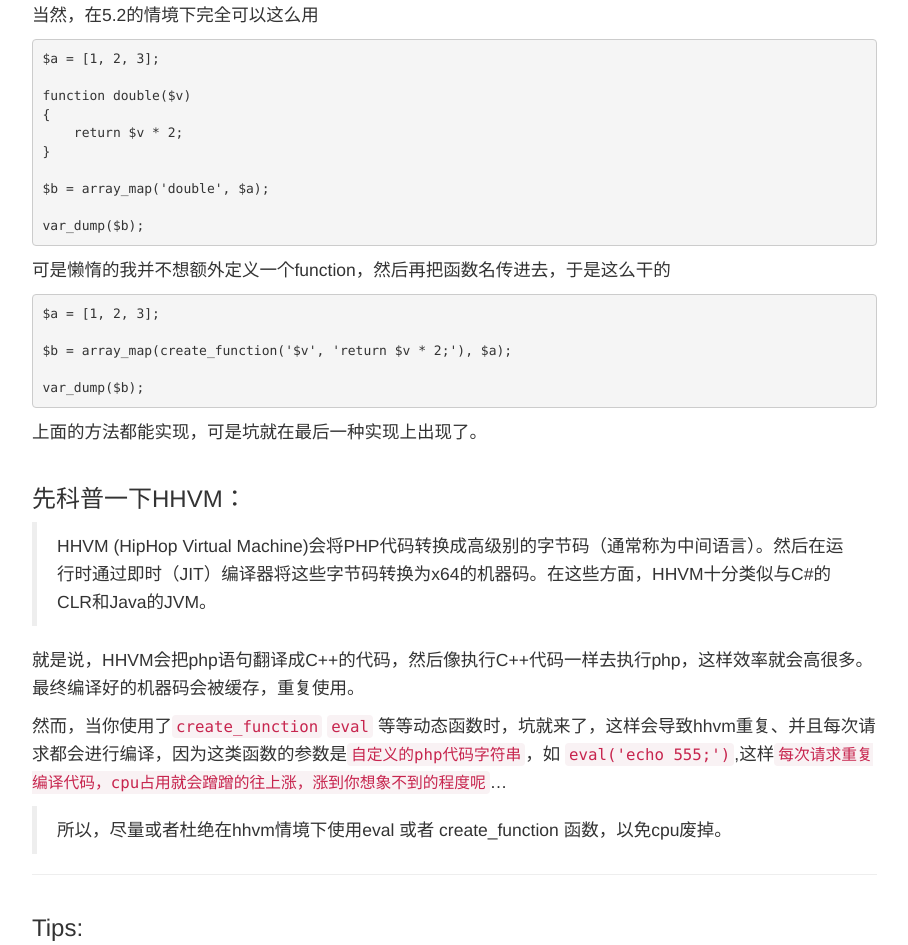
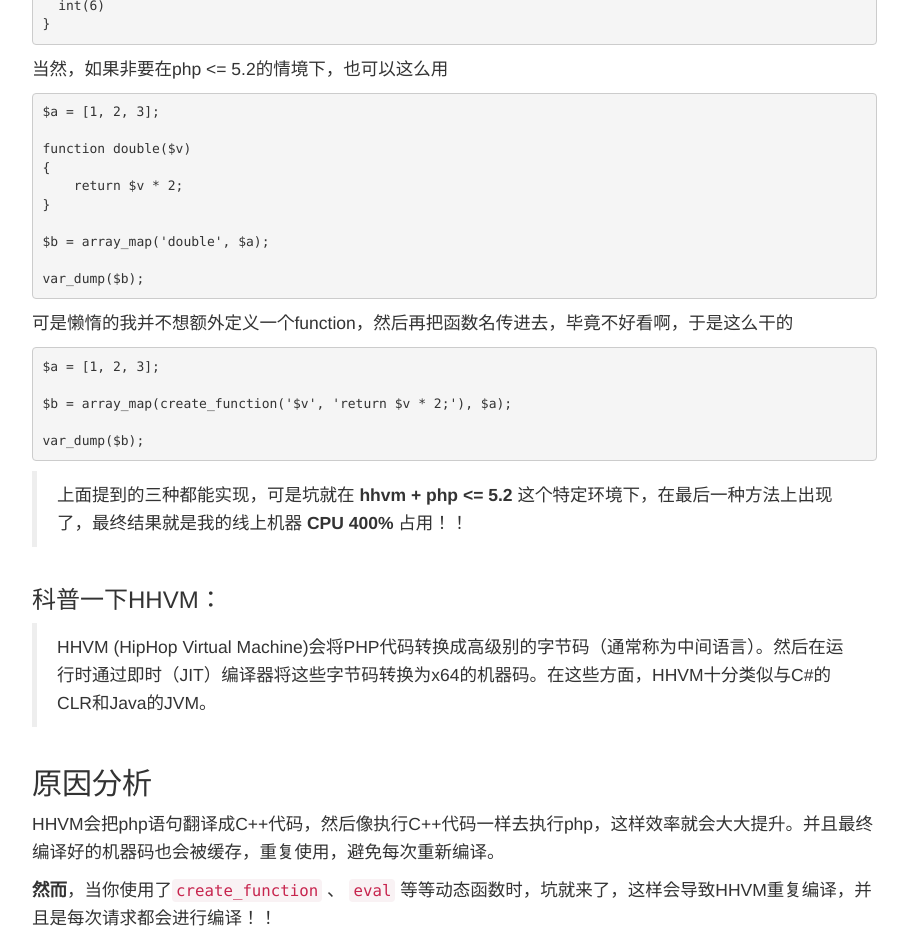
Before and after one commit to qishibo/qishibo.github.io, a Jekyll site: the page built from _posts/2016-12-30-hhvm-create-function.md, in a window 1280 px wide and 1400 px high, scrolled down 895 px. Shown: the top 945 px of the window, without its empty margins (98-1006 px from the left). Built offline with Jekyll 4.4.1, drawn with Linux system fonts in a browser that asks for light colours; nearby versions of some CDN libraries; some of the changed text lies outside the part shown.

Commit message:
php create_function

````diff
--- a/_posts/2016-12-30-hhvm-create-function.md
+++ b/_posts/2016-12-30-hhvm-create-function.md
@@ -1,20 +1,21 @@
 ---
 layout: post
-title: create_function导致cpu占用激增的坑
+title: php create_function导致cpu占用激增
 comments: 1
 code: 1
-keywords: create_function, cpu占用, php, hhvm
-description: 关于php+hhvm情境下使用create_function导致cpu占用激增的坑
+keywords: create_function cpu占用, create_function cause cpu usage, php, hhvm
+description: 关于php+hhvm情境下使用create_function导致cpu占用增加的坑
 tags: [php, hhvm]
 ---
 
-工作生产环境是`hhvm` + `php5.2` ,是的，php版本有点低，然后在不支持Closure这类callback的情况下，用了`create_function`方法代替了callback，结果出坑了，线上机器cpu400%占用...
+工作生产环境是`hhvm` + `php5.2` ，是的，php版本有点低，然后在不支持 Closure [其实就是匿名函数] 这种作为 callback 函数的情况下，用了`create_function`方法代替了callback，结果出坑了，线上机器 cpu400% 占用...
 
-### 说说背景
+## 说说背景
 
-比如`array_map`, `array_filter` 这类需要callback的函数，在php > 5.2情境下，完全可以跟js一样优雅的用匿名函数实现：
+比如php中的`array_map`, `array_filter` 这类需要回调函数的函数，在php > 5.2情境下，完全可以跟javascript一样优雅的用匿名函数实现：
 
 ```php?start_inline=1
+// 每个数组元素都乘以 2 的实现方法
 $a = [1, 2, 3];
 
 $b = array_map(function ($v){
@@ -34,7 +35,7 @@
 }
 ```
 
-当然，在5.2的情境下完全可以这么用
+当然，如果非要在php <= 5.2的情境下，也可以这么用
 
 ```php?start_inline=1
 $a = [1, 2, 3];
@@ -49,7 +50,7 @@
 var_dump($b);
 ```
 
-可是懒惰的我并不想额外定义一个function，然后再把函数名传进去，于是这么干的
+可是懒惰的我并不想额外定义一个function，然后再把函数名传进去，毕竟不好看啊，于是这么干的
 
 ```php?start_inline=1
 $a = [1, 2, 3];
@@ -59,25 +60,32 @@
 var_dump($b);
 ```
 
-上面的方法都能实现，可是坑就在最后一种实现上出现了。
+> 上面提到的三种都能实现，可是坑就在 **hhvm + php <= 5.2** 这个特定环境下，在最后一种方法上出现了，最终结果就是我的线上机器 **CPU 400%** 占用！！
 
-### 先科普一下HHVM：
+### 科普一下HHVM：
 
 > HHVM (HipHop Virtual Machine)会将PHP代码转换成高级别的字节码（通常称为中间语言）。然后在运行时通过即时（JIT）编译器将这些字节码转换为x64的机器码。在这些方面，HHVM十分类似与C#的CLR和Java的JVM。
 
-就是说，HHVM会把php语句翻译成C++的代码，然后像执行C++代码一样去执行php，这样效率就会高很多。最终编译好的机器码会被缓存，重复使用。
+## 原因分析
 
-然而，当你使用了`create_function`  `eval` 等等动态函数时，坑就来了，这样会导致hhvm重复、并且每次请求都会进行编译，因为这类函数的参数是`自定义的php代码字符串`，如 `eval('echo 555;')`,这样`每次请求重复编译代码，cpu占用就会蹭蹭的往上涨，涨到你想象不到的程度呢`...
+HHVM会把php语句翻译成C++代码，然后像执行C++代码一样去执行php，这样效率就会大大提升。并且最终编译好的机器码也会被缓存，重复使用，避免每次重新编译。
 
+**然而**，当你使用了`create_function` 、 `eval` 等等动态函数时，坑就来了，这样会导致HHVM重复编译，并且是每次请求都会进行编译！！
 
-> 所以，尽量或者杜绝在hhvm情境下使用eval 或者 create_function 函数，以免cpu废掉。
+因为这类函数的参数是`动态的php代码字符串`，如 `eval('echo 555;')`，解释器不知道你这样的动态代码会不会发生变化，所以干脆不缓存编译好的机器码，每次请求重新编译该部分，cpu占用就会蹭蹭的往上涨，涨到你想象不到的程度呢...
+
+## 解决方法
+
+> 没啥解决方法。。
+<br>尽量或者杜绝在 HHVM 情境下使用 eval 或者 create_function 函数
+<br>或者说只要是 PHP 代码就尽量避免，不管什么环境，以免cpu废掉
 
 -------
 
-### Tips:
+## Tips:
 
-还有几点需要在使用hhvm需要注意的，都会引起性能问题
+还有几点是在使用 HHVM 时需要注意的，这些都可能会引起性能问题
 
-> 1. global scope *未将代码放在函数内执行,不执行jit*
+> 1. global scope *未将代码放在函数内执行,不触发 Jit*
 > 2. Exception
 > 3. exit 函数
````
